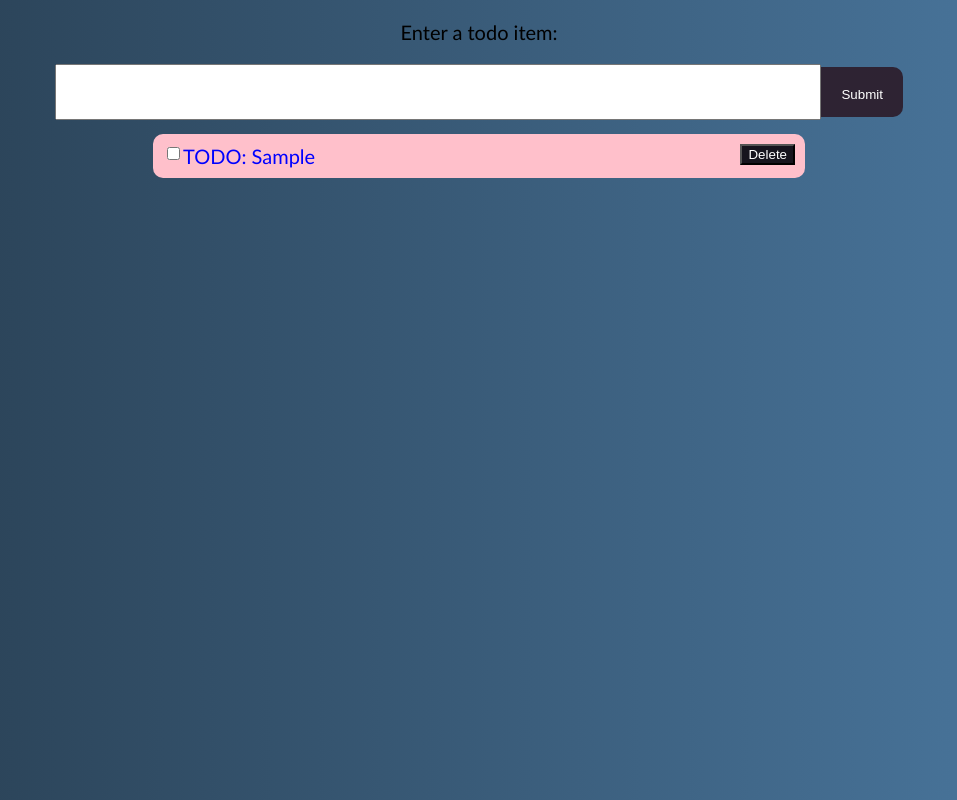
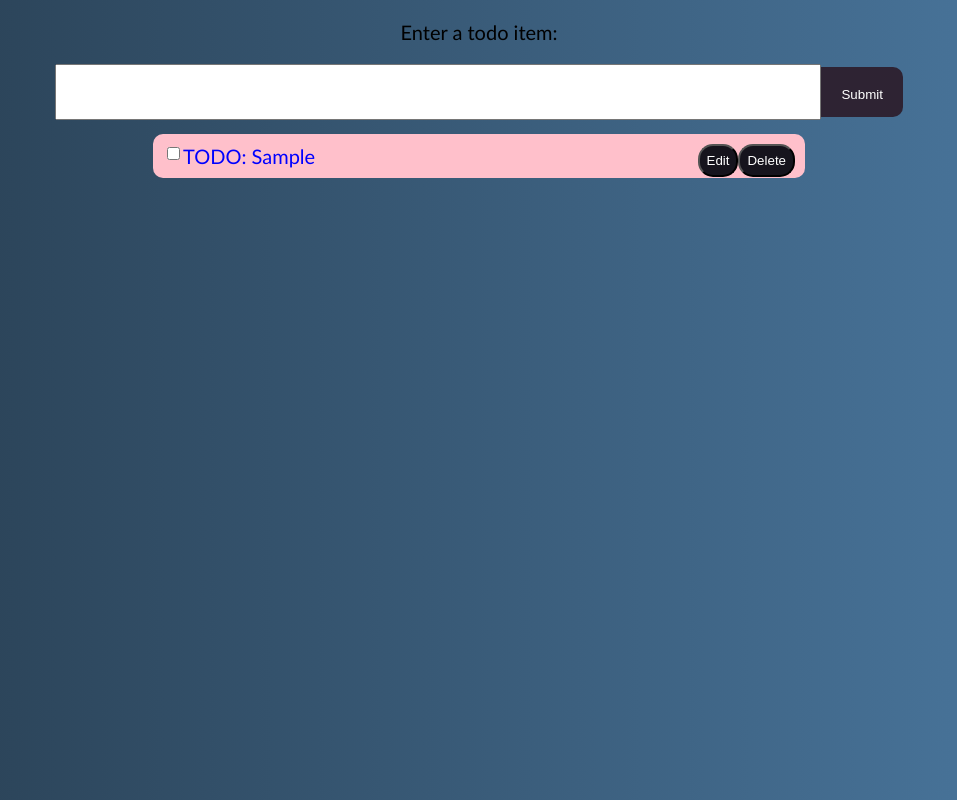
Before and after one commit to Navidbyti/react-todo-list, a React (Create React App) app: page / in a window 1280 px wide. Both pictures are taken after typing "Sample" into the empty fields and a click on the button "Submit". Shown: the whole page, without its empty margins (161-1118 px from the left). Built offline with nearby package versions, Linux system fonts and the light colour scheme.

Commit message:
added edit and delet with states

```diff
--- a/src/TodoItem.js
+++ b/src/TodoItem.js
@@ -1,25 +1,51 @@
 
+import { useState } from "react";
 import "./todoitem.css";
 
-function TodoItem({id, isComplete, text ,removeTodo}) {
-  let isChecked;
+function TodoItem({ id, isComplete, text, removeTodo }) {
+  const [checked, setChecked] = useState(isComplete);
+  const [editField, setEditField] = useState(text);
+  function loadEditField(e) {
+    setEditField(
+      <input
+        type="text"
 
+        onKeyPress={(e) => {
+            const {value} = e.target
+          if (e.key === "Enter") {
 
-
-
+            setEditField(value);
+          }
+        }}
+      />
+    );
+  }
   return (
     <div className="todo-container">
-      <p>TODO: {text}</p>
-      <button onClick={() => {
-         removeTodo(id);
-         console.log(id)
-      }}>Delete</button>
+      <p className={checked ? "active" : ""}>TODO: {editField}</p>
+
+      <button
+        onClick={() => {
+          removeTodo(id);
+        }}
+      >
+        Delete
+      </button>
+      <button
+        onClick={(e) => {
+          loadEditField(e);
+        }}
+      >
+        Edit
+      </button>
+
       <input
         type="checkbox"
         onChange={() => {
-          isChecked = !isComplete;
+          setChecked(!checked);
+          console.log(checked);
         }}
-        checked={isChecked}
+        checked={checked}
       />
     </div>
   );
--- a/src/todoitem.css
+++ b/src/todoitem.css
@@ -19,9 +19,15 @@ display: inline;
     background-color: rgb(22, 20, 29);
     color: white;
     float: right;
+    border-radius: 15px;
+    padding: 7px;
+    vertical-align: middle;
 
 }
 .todo-container > input{
     vertical-align: text-bottom;
     float: left;
 }
+.active{
+ text-decoration:line-through;
+}
```
